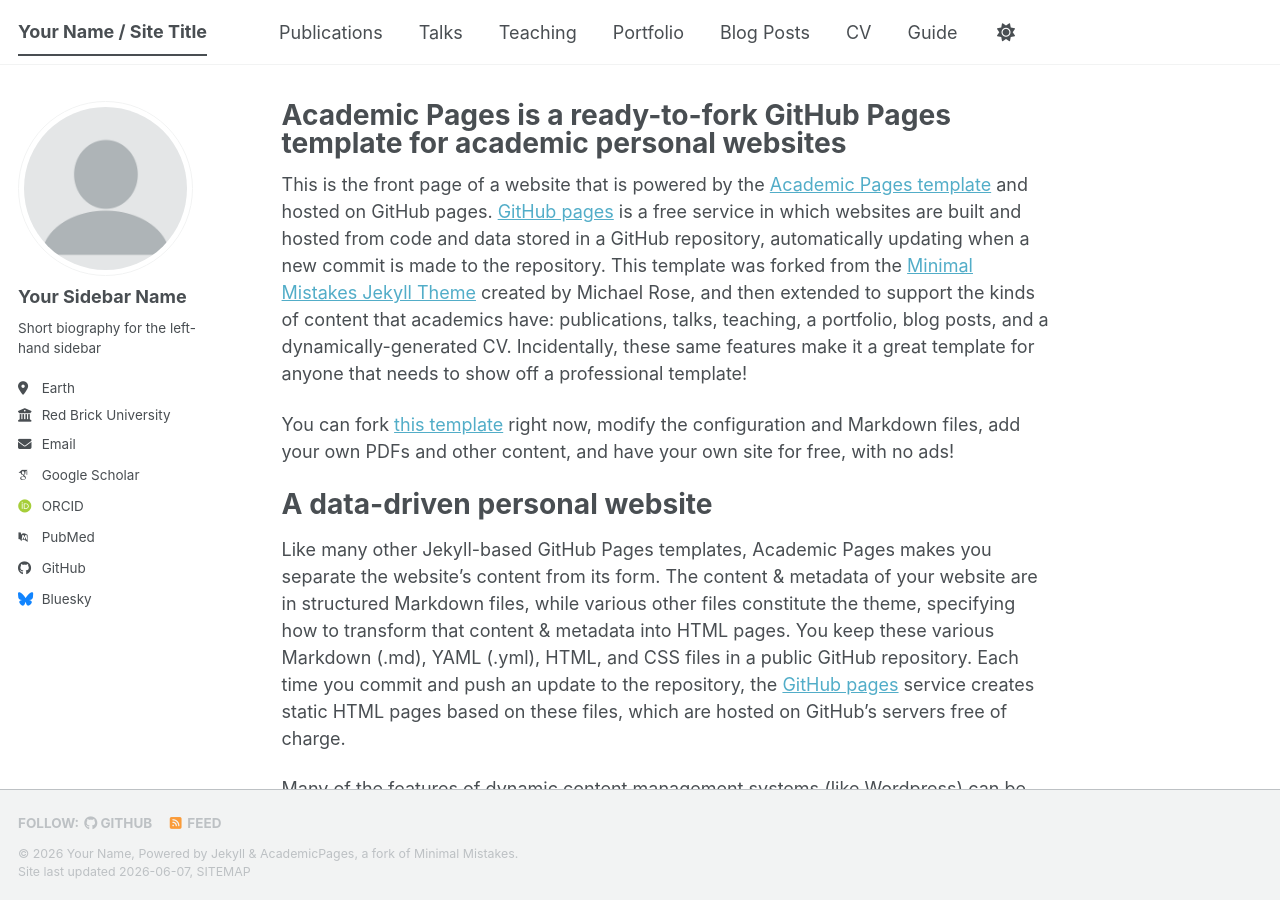
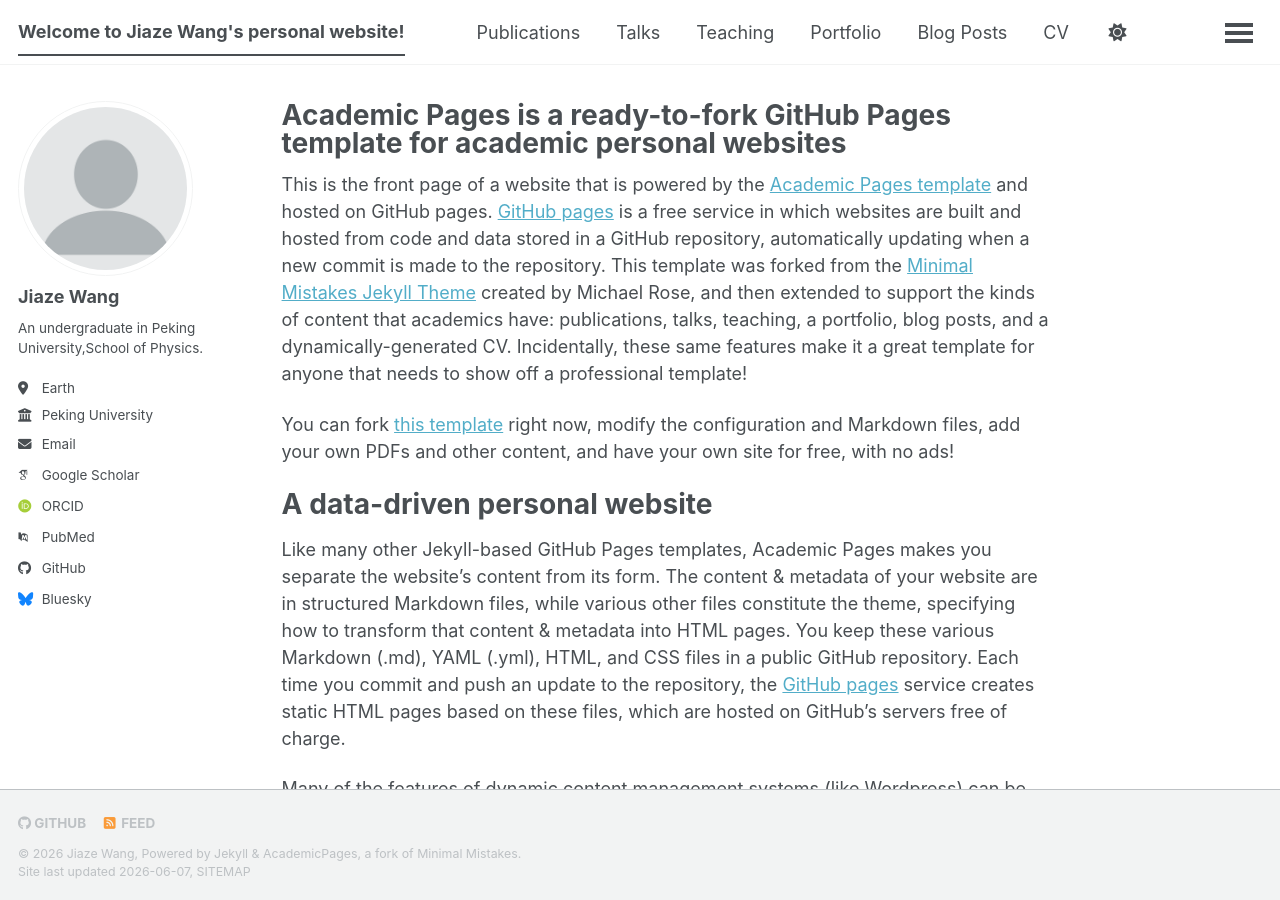
Before and after one commit to wjz070707/wjz070707.github.io, a Jekyll site: the page built from _pages/about.md, in a window 1280 px wide and 900 px high. Built offline with Jekyll 4.4.1, drawn with Linux system fonts in a browser that asks for light colours; some web fonts are replaced; a script bundle is joined from its source files by our own code; library files that are not in the unit come from our copies.

Commit message:
Update site configuration for personal website

```diff
--- a/_config.yml
+++ b/_config.yml
@@ -7,16 +7,16 @@
 # server process.
 
 # Basic Site Settings
-locale                   : "en-US"
+locale                   : "Beijing China"
 site_theme               : "default" # The available themes options are "default", "air", "sunrise", "mint", "dirt" and "contrast"
-title                    : "Your Name / Site Title"
+title                    : "Welcome to Jiaze Wang's personal website!"
 title_separator          : "-"
-name                     : &name "Your Name"
+name                     : &name "Jiaze Wang"
 description              : &description "Your Name's academic portfolio"   # Update this with a general description of your site, this is the default if not overridden by a page
 url                      : https://academicpages.github.io # The base hostname & protocol for your site e.g. "https://[your GitHub username].github.io",
                                                            # or if you already have some other page hosted on Github then use "https://[your GitHub username].github.io/[Your Repo Name]"
 baseurl                  : "" # the subpath of your site, e.g. "/blog"
-repository               : "academicpages/academicpages.github.io"
+repository               : "https://github.com/wjz070707/galario_for_python3.13"
 
 # Site Author - The following control what appear as part of the author content on the side bar.
 #               If a field is blank the icon and link will not appear, otherwise it will be shown.
@@ -24,13 +24,13 @@ repository               : "academicpages/academicpages.github.io"
 author:
   # Biographic information
   avatar           : "profile.png"
-  name             : "Your Sidebar Name"
+  name             : "Jiaze Wang"
   pronouns         : # example: "she/her"
-  bio              : "Short biography for the left-hand sidebar"
+  bio              : "An undergraduate in Peking University,School of Physics."
   location         : "Earth"
-  employer         : "Red Brick University"
+  employer         : "Peking University"
   uri              : # URL
-  email            : "none@example.org"
+  email            : "3095910755@qq.com"
 
   # Academic websites
   academia         : # URL
```
